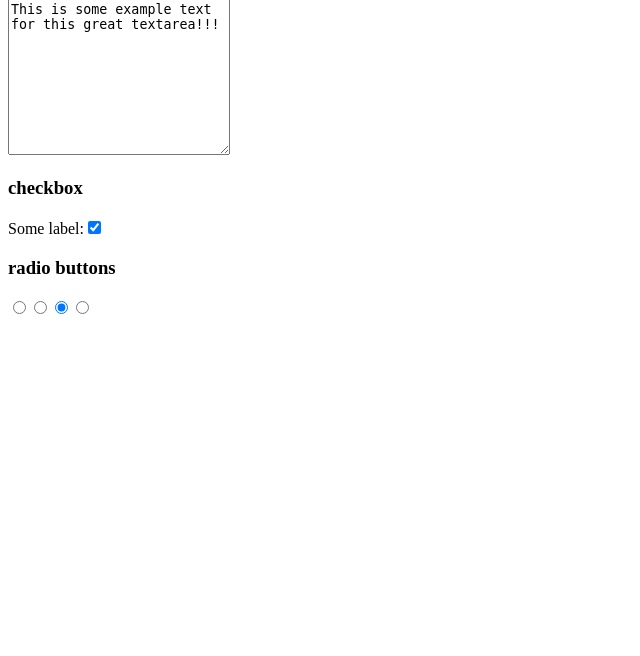
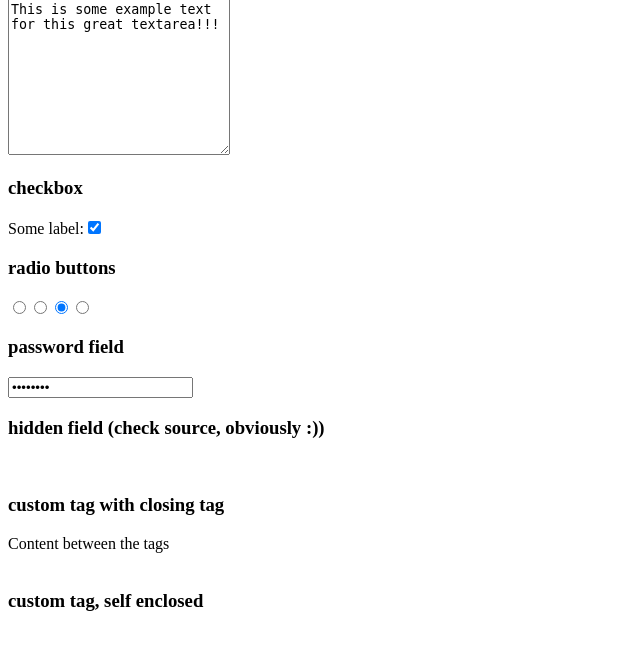
Before and after one commit to TYPO3-svn-archive/forms, a PHP site: page / in a window 1280 px wide. Shown: the part 384-1040 px from the top of the page, without its empty margins (0-640 px from the left). Before the commit the page ends 698 px from the top, so only its background shows below. Run offline with PHP 8.4, Linux system fonts and the light colour scheme.

Commit message:
add hidden tag example, add general tag generator and examples.
git-svn-id: https://svn.typo3.org/TYPO3v4/Extensions/forms/trunk@3502 735d13b6-9817-0410-8766-e36946ffe9aa

```diff
--- a/class.tx_forms_basic.php
+++ b/class.tx_forms_basic.php
@@ -10,6 +10,7 @@
 //****************************************************************
 
 // TODO: add labels?
+// TODO: file form
 class tx_forms_basic {
 
 	var $tags;		// associative array of form tags
@@ -187,7 +188,7 @@ class tx_forms_basic {
 	/**
 	 * @name password
 	 * @abstract renders a password form
-	 * @param array() $attr associative array that defines the attributes inside the password tag; it's not validated in any way.
+	 * @param array $attr associative array that defines the attributes inside the password tag; it's not validated in any way.
 	 *
 	 */
 	function password($attr) {
@@ -205,7 +206,7 @@ class tx_forms_basic {
 	/**
 	 * @name hidden
 	 * @abstract renders a hidden form
-	 * @param array() $attr associative array that defines the attributes inside the hidden tag; it's not validated in any way.
+	 * @param array $attr associative array that defines the attributes inside the hidden tag; it's not validated in any way.
 	 *
 	 */
 	function hidden($attr) {
@@ -218,6 +219,33 @@ class tx_forms_basic {
 
 		// return tag
 		return $hidden;
+	}
+
+	/**
+	 * @name tag
+	 * @abstract renders a general tag
+	 * @param string $tag name of the tag (i.e. a,div, etc).
+	 * @param array $attr associative array that defines the attributes inside the tag; it's not validated in any way.
+	 * @param string $filling if set, the tag will have an end tag with the $filling in between.
+	 */
+	function tag($tag, $attr = array(), $filling = null) {
+
+		// make sure $attr is an array
+		if (!is_array($attr))
+			$attr = array ();
+
+		// get attributes for inclusion
+		$implodedAttr = $this->implodeAttributes($attr);
+
+		// check whether or not the tag should be self enclosed
+		if($filling != null) {
+			$tag = sprintf($this->tags['tag'], $tag, $implodedAttr, $filling);
+		} else {
+			$tag = sprintf($this->tags['tagse'], $tag, $implodedAttr);
+		}
+
+		// return it
+		return $tag;
 	}
 
 
@@ -239,7 +267,7 @@ class tx_forms_basic {
 		foreach($attr as $key => $value) {
 
 			// add new key-value pair to returned variable
-			$implodedAttr .= ' ' . $key . '="' . $value . '"';
+			$implodedAttr .= $key . '="' . $value . '" ';
 		}
 
 		// return the imploded value
--- a/index.php
+++ b/index.php
@@ -56,13 +56,40 @@ echo '<br />';
 
 // create radiobuttons
 echo '<h3>radio buttons</h3>';
-$attr	 = array('name' => 'radio buttons');
+$attr	 = array('name' => 'radio_buttons');
 $checked = 'third';
 $options = array('first', 'second', 'third', 'fourth');
 
 echo $forms->radio($attr, $checked, $options);
 echo '<br />';
 
+// create password field
+echo '<h3>password field</h3>';
+$attr	 = array('name' => 'password', 'value'=>'somePass');
+echo $forms->password($attr);
+echo '<br />';
+
+// create hidden field
+echo '<h3>hidden field (check source, obviously :))</h3>';
+$attr	 = array('name' => 'hidden', 'value'=>'someHiddenValue');
+echo $forms->hidden($attr);
+echo '<br />';
+
+// create custom tag field
+echo '<h3>custom tag with closing tag</h3>';
+$tag 	= 'div';
+$attr	= array('id' => 'someDiv');
+$filling= 'Content between the tags';
+echo $forms->tag($tag, $attr, $filling);
+echo '<br />';
+
+// create custom tag field
+echo '<h3>custom tag, self enclosed</h3>';
+$tag 	= 'a';
+$attr	= array('href' => 'www.somewhere.com');
+echo $forms->tag($tag, $attr);
+echo '<br />';
+
 
 echo '</div></body></html>';
 ?>
--- a/tags.ini.php
+++ b/tags.ini.php
@@ -26,3 +26,9 @@ password = "<input type="password" %s />"
 
 ; hidden tag
 hidden = "<input type="hidden" %s />"
+
+; general tag, not self enclosed
+tag = "<%1$s %2$s>%3$s</%1$s>"
+
+; general tag, self enclosed
+tagse = "<%s %s />"
```
